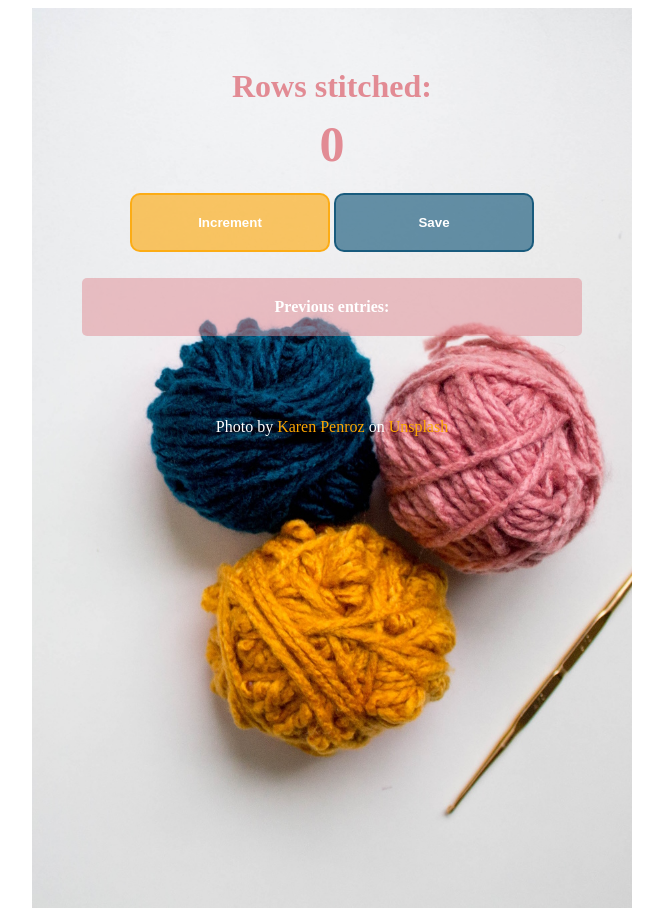
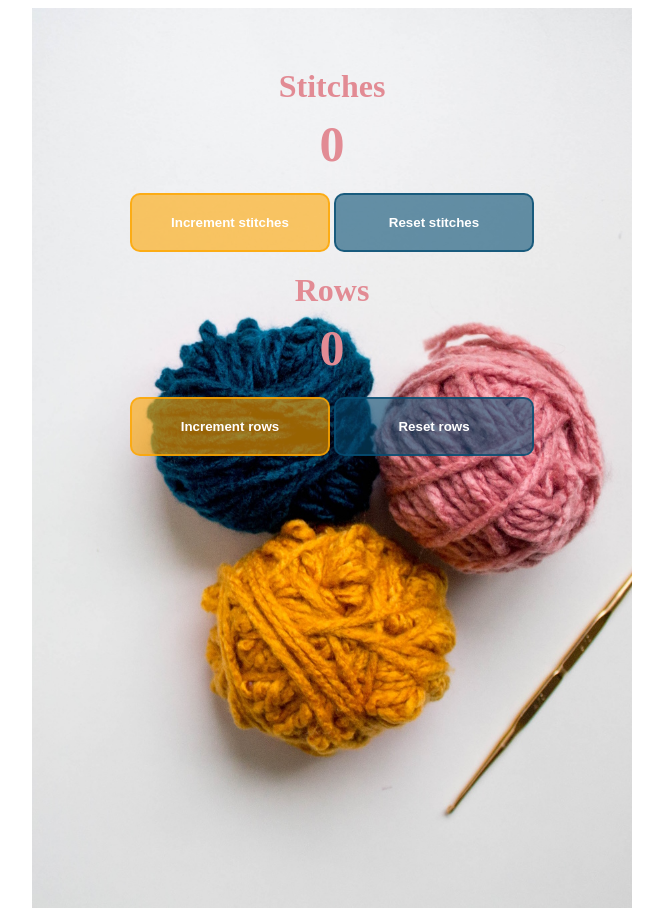
Before and after one commit to NigglyNoodle/Stitch-counter, a plain HTML site: page index.html in a window 1280 px wide. Shown: the whole page, without its empty margins (308-971 px from the left). Drawn offline with Linux system fonts and the light colour scheme.

Commit message:
Change to stitch and row counters with reset

```diff
--- a/index.css
+++ b/index.css
@@ -3,7 +3,6 @@ body {
     font-weight: bold;
     text-align: center;
     color: rgba(226,139,148,255);
-
 }
 
 h1 {
@@ -33,16 +32,18 @@ button {
     background: rgb(253,166,2,0.6);
     border-color: rgb(253,166,2,0.8);
 }
-#increment-btn:hover {
+
+#increment-btn:active {
     background: rgb(253,166,2,255);
 }
 
-#save-btn {
+#reset-btn {
     background: rgb(6,78,114,0.6);
     border-color: rgb(6,78,114,0.8);
+    transition: all 0.3s;
 }
 
-#save-btn:hover {
+#reset-btn:hover {
     background: rgb(6,78,114,1);
 }
 
--- a/index.html
+++ b/index.html
@@ -9,21 +9,31 @@
 </head>
 <body>
     <div class="main-app">
-        <h1>Rows stitched:</h1>
+        <h1>Stitches</h1>
+        <h2 id="count-stitch">0</h2>
+        <button id="increment-btn" onclick="incrementStitch()">Increment stitches</button>
+        <button id="reset-btn" onclick="resetStitch()">Reset stitches</button>
+
+        <h1>Rows</h1>
+        <h2 id="count-row">0</h2>
+        <button id="increment-btn" onclick="incrementRow()">Increment rows</button>
+        <button id="reset-btn" onclick="resetRow()">Reset rows</button>
+        <!-- <h1>Rows stitched:</h1>
         <h2 id="count-el">0</h2>
         <button id="increment-btn" onclick="increment()">Increment</button>
         <button id="save-btn" onclick="save()">Save</button>
 
         <div class="text">
             <p id="save-el">Previous entries: </p>
-            <script src="index.js"></script>
+
             <div class="credit">
                 <p>
                     Photo by <a href="https://unsplash.com/@penrosekaren?utm_source=unsplash&utm_medium=referral&utm_content=creditCopyText">Karen Penroz</a> on <a href="https://unsplash.com/photos/06ZTGDcAQFs?utm_source=unsplash&utm_medium=referral&utm_content=creditCopyText">Unsplash</a>
                 </p>
             </div>
-        </div>
+        </div> -->
     </div>
+    <script src="index.js"></script>
 
 </body>
 </html>
--- a/index.js
+++ b/index.js
@@ -1,20 +1,44 @@
-let countEl = document.getElementById("count-el")
-let myCount = 0
+// let countEl = document.getElementById("count-el")
+// let myCount = 0
 
+// let saveEl = document.getElementById("save-el")
 
+// console.log(saveEl)
 
-let saveEl = document.getElementById("save-el")
+// function increment() {
+//     myCount += 1
+//     countEl.textContent = myCount
+// }
 
-console.log(saveEl)
+// function save() {
+//     let mySavedCount = myCount + " - "
+//     saveEl.textContent += mySavedCount
+//     myCount = 0
+//     countEl.textContent = myCount
+// }
 
-function increment() {
-    myCount += 1
-    countEl.textContent = myCount
+let countStitch = document.getElementById("count-stitch")
+let stitches = 0
+
+function incrementStitch() {
+    stitches += 1
+    countStitch.textContent = stitches
 }
 
-function save() {
-    let mySavedCount = myCount + " - "
-    saveEl.textContent += mySavedCount
-    myCount = 0
-    countEl.textContent = myCount
+function resetStitch() {
+    stitches = 0
+    countStitch.textContent = stitches
 }
+
+let countRow = document.getElementById("count-row")
+let rows = 0
+
+function incrementRow() {
+    rows += 1
+    countRow.textContent = rows
+}
+
+function resetRow() {
+    rows = 0
+    countRow.textContent = rows
+}
```
